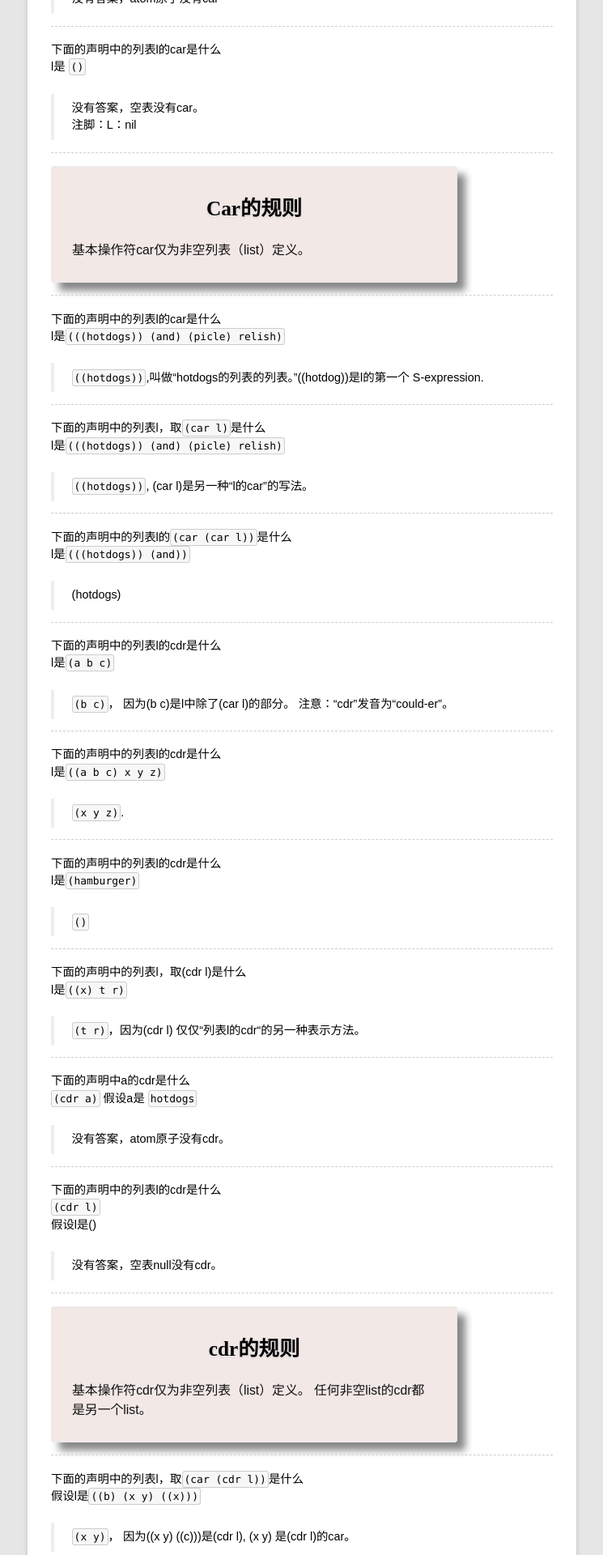
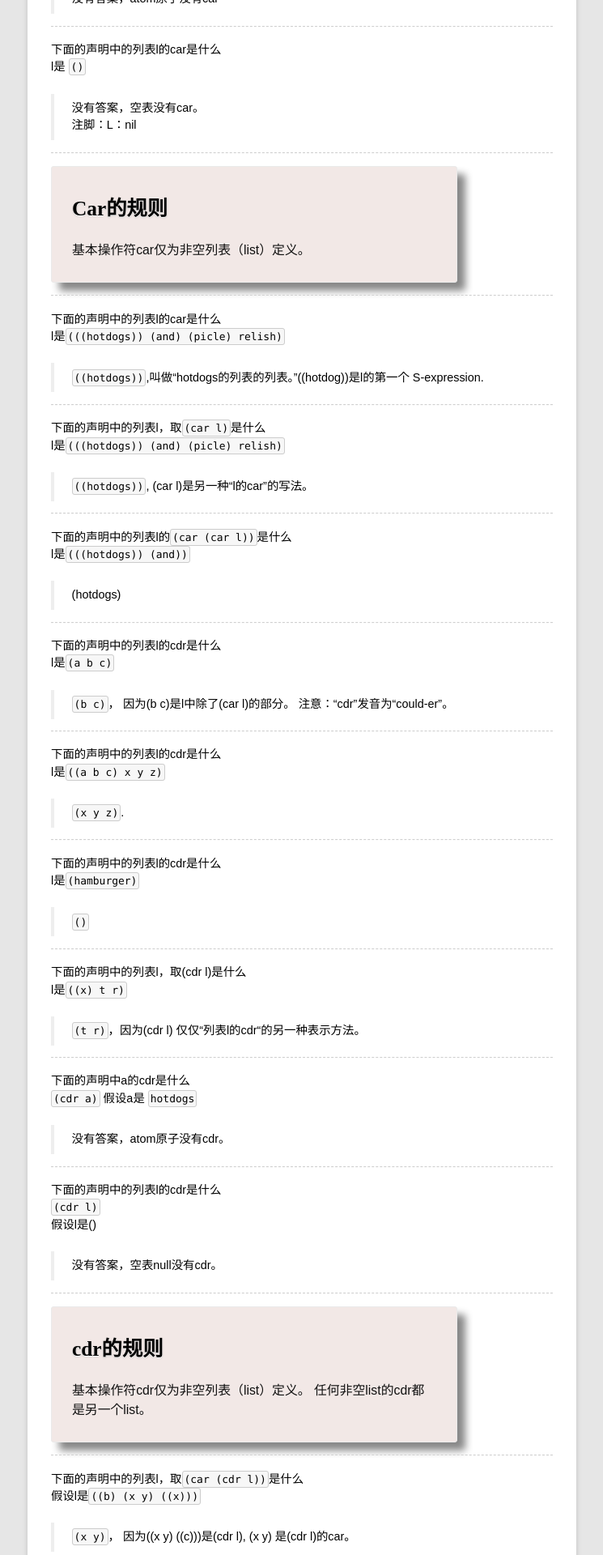
Before and after one commit to rhuichao/uternet.github.io, a Jekyll site: the page built from TLS/01.md, in a window 1280 px wide. Shown: the part 3106-5026 px from the top of the page at 81% size, without its empty margins (267-1012 px from the left). Built offline with Jekyll 4.4.1, drawn with Linux system fonts in a browser that asks for light colours; some web fonts are replaced; Markdown is read by kramdown in place of the engine named in the settings.

Commit message:
new document posted

```diff
--- a/media/css/style.css
+++ b/media/css/style.css
@@ -323,9 +323,5 @@ footer a {
 }
 
 .textbox h1 {
-    text-align: center;
-    font-family:"Gentium Book Basic","Galdeano","Hiragino Sans GB","Microsoft YaHei",serif;
-    font-size:1.6em;
-    color:#000;
-    line-height: 150%;
+    text-align: left;
 }
```
